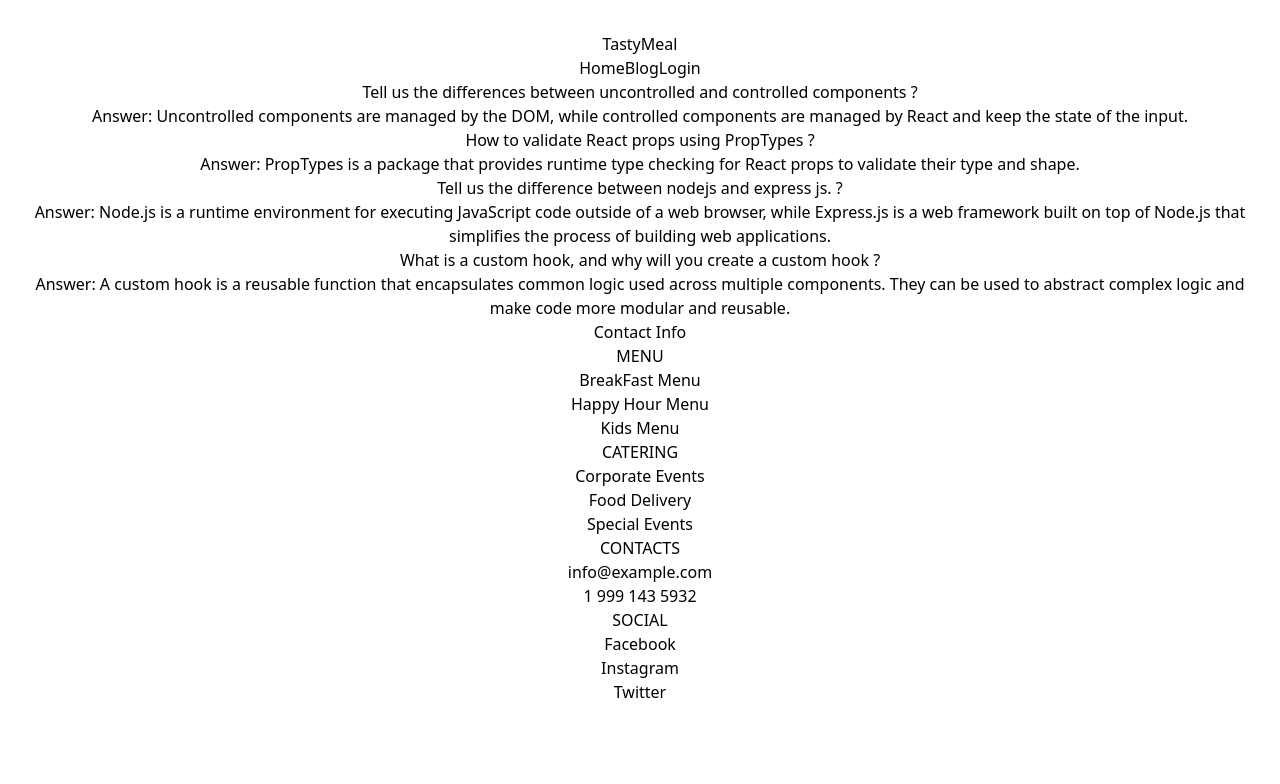
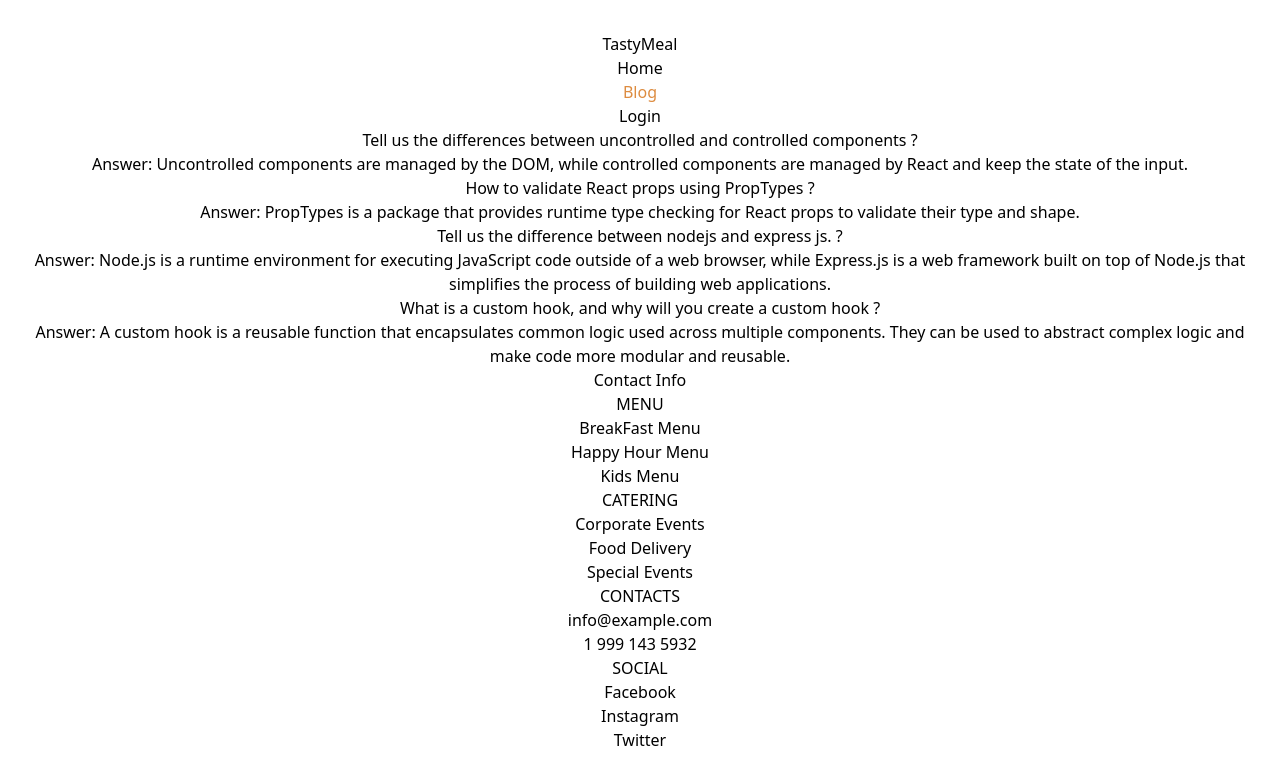
Before and after one commit to XZonRexA1/tasty-meal-client, a React (Vite) app: page /blog in a window 1280 px wide. Shown: the top 784 px of the page. Built offline with nearby package versions, Linux system fonts and the light colour scheme; no server answers.

Commit message:
active link added

```diff
--- /dev/null
+++ b/src/components/ActiveLink/ActiveLink.css
@@ -0,0 +1,3 @@
+.active {
+  color: rgb(221, 140, 64);
+}
--- /dev/null
+++ b/src/components/ActiveLink/ActiveLink.jsx
@@ -0,0 +1,17 @@
+import React from "react";
+import { NavLink } from "react-router-dom";
+import './ActiveLink.css'
+const ActiveLink = ({ to, children }) => {
+  return (
+    <div>
+      <NavLink
+        to={to}
+        className={({ isActive }) => (isActive ? "active " : "")}
+      >
+        {children}
+      </NavLink>
+    </div>
+  );
+};
+
+export default ActiveLink;
--- a/src/components/Header/Header.jsx
+++ b/src/components/Header/Header.jsx
@@ -1,6 +1,7 @@
 import React, { useContext } from "react";
 import { Link } from "react-router-dom";
 import { AuthContext } from "../../Providers/AuthProvider";
+import ActiveLink from "../ActiveLink/ActiveLink";
 
 const Header = () => {
   const { user, logOut } = useContext(AuthContext);
@@ -11,10 +12,10 @@ const Header = () => {
   };
   return (
     <div className="bg-orange-700 text-white p-4 rounded md:flex justify-between m-4 text-left md:items-center">
-      <h3 className="font-semibold text-3xl font-mono">TastyMeal</h3>
+      <Link to="/"><h3 className="font-semibold text-3xl font-mono">TastyMeal</h3></Link>
       <nav className="flex items-center space-x-4 font-mono">
-        <Link to="/">Home</Link>
-        <Link to="/blog">Blog</Link>
+        <ActiveLink to="/">Home</ActiveLink>
+        <ActiveLink to="/blog">Blog</ActiveLink>
         {user && (
           <img
             className=" w-8 h-8 rounded-full"
@@ -26,9 +27,9 @@ const Header = () => {
         {user ? (
           <button onClick={handleLogOut}>Logout</button>
         ) : (
-          <Link to="/login">
+          <ActiveLink to="/login">
             <button>Login</button>
-          </Link>
+          </ActiveLink>
         )}
       </nav>
     </div>
```
Also changed, not shown: src/components/Blog/Blog.jsx (+11 -0 lines).
